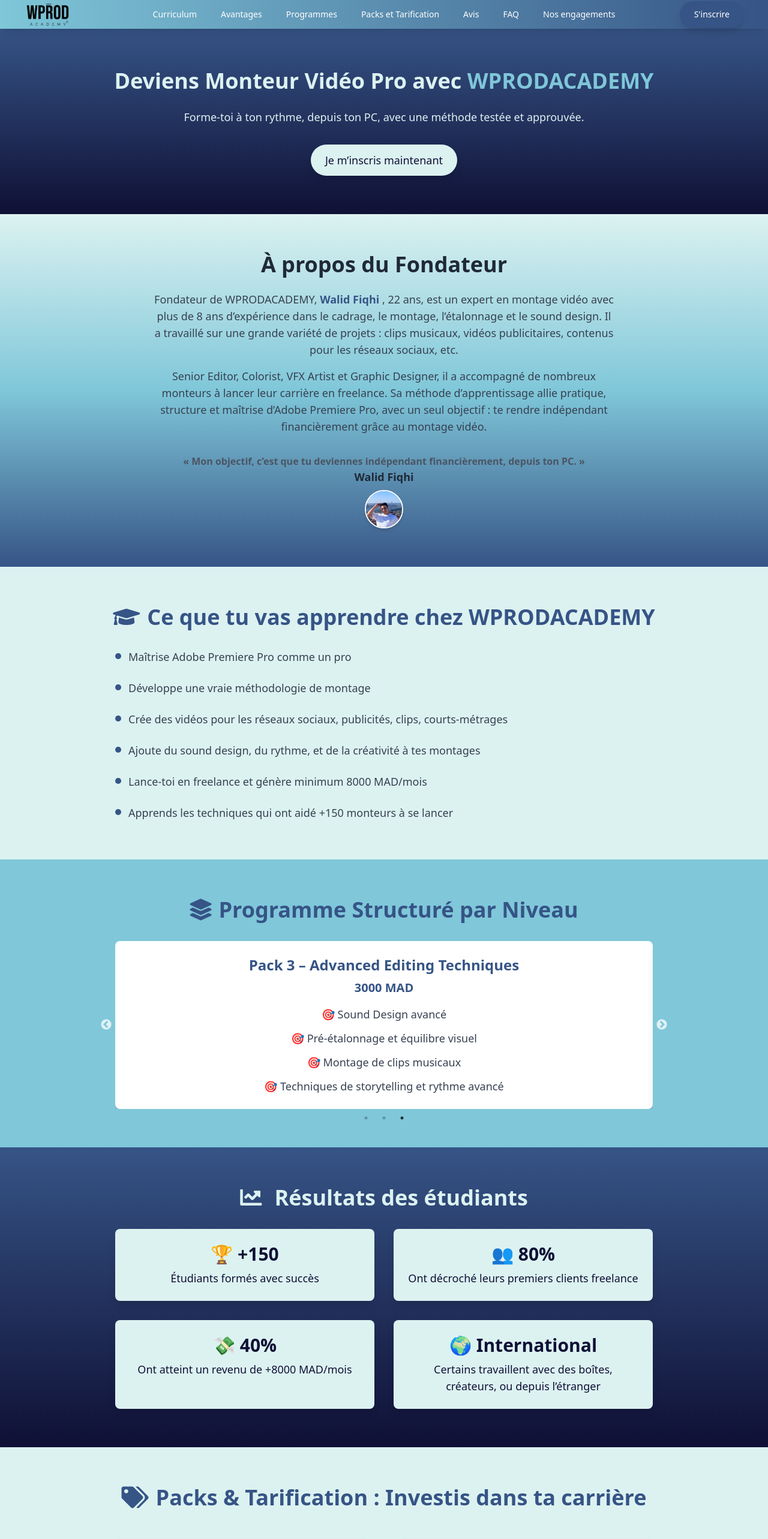
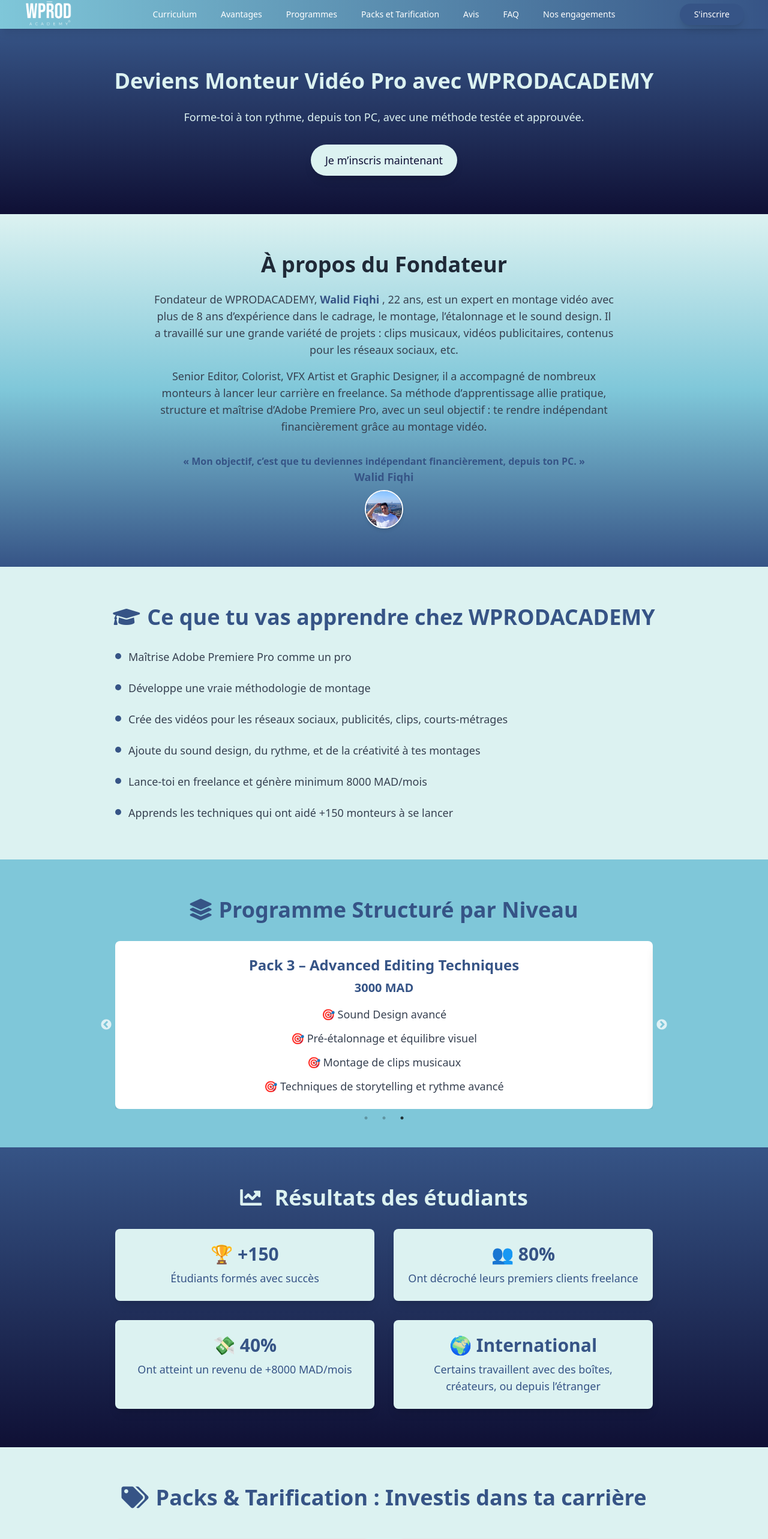
Before and after one commit to barkouchyass/walid-editors, a React (Create React App) app: page / in a window 1280 px wide. Shown: the top 2566 px of the page at 60% size. Built offline with nearby package versions, Linux system fonts and the light colour scheme.

Commit message:
les modificartion demandée

```diff
--- a/src/components/header.js
+++ b/src/components/header.js
@@ -1,6 +1,7 @@
 import { useState, useEffect } from 'react';
 import { PopoverGroup } from '@headlessui/react';
-import logo from "../images/WPRODACADEMY.png";
+import logo1 from "../images/output-onlinepngtools.png";
+import logo2 from "../images/LOGOBLEU.png";
 
 export default function Header() {
   const [isScrolled, setIsScrolled] = useState(false);
@@ -31,7 +32,7 @@
             <span className="sr-only">Your Company</span>
             <img
               alt=""
-              src={logo}
+              src={isScrolled ? logo2 : logo1}
               className={`transition-all duration-300 ease-in-out ${
                 isScrolled ? 'h-10' : 'h-12'
               } w-auto`}
@@ -102,7 +103,7 @@
             className={`transition-all duration-300 font-medium rounded-full shadow-lg ${
               isScrolled
                 ? 'py-2 px-4 text-xs text-white bg-dark hover:bg-secondary'
-                : 'py-3 px-6 text-sm text-white bg-accent hover:bg-dark'
+                : 'py-2 px-6 text-sm text-white bg-accent hover:bg-dark'
             }`}
           >
             S'inscrire
--- a/src/pages/LandingPage.js
+++ b/src/pages/LandingPage.js
@@ -78,7 +78,7 @@
     <div className="bg-gray-50 text-gray-800 font-sans">
       <section className="text-center py-16 bg-gradient-to-b from-accent to-dark text-primary">
         <h1 className="text-4xl font-semibold leading-tight">
-          Deviens Monteur Vidéo Pro avec <span className="font-extrabold text-secondary">WPRODACADEMY</span>
+          Deviens Monteur Vidéo Pro avec <span className="font-extrabold">WPRODACADEMY</span>
         </h1>
         <p className="mt-6 text-lg max-w-3xl mx-auto">
           Forme-toi à ton rythme, depuis ton PC, avec une méthode testée et approuvée.
@@ -217,8 +217,8 @@
           Senior Editor, Colorist, VFX Artist et Graphic Designer, il a accompagné de nombreux monteurs à lancer leur carrière en freelance. Sa méthode d’apprentissage allie pratique, structure et maîtrise d’Adobe Premiere Pro, avec un seul objectif : te rendre indépendant financièrement grâce au montage vidéo.
           </p>
           <div className="flex flex-col items-center">
-          <div className="font-bold text-gray-600">« Mon objectif, c’est que tu deviennes indépendant financièrement, depuis ton PC. »</div>
-            <div className="text-lg font-semibold">Walid Fiqhi</div>
+          <div className="font-bold text-accent">« Mon objectif, c’est que tu deviennes indépendant financièrement, depuis ton PC. »</div>
+            <div className="text-lg font-semibold text-accent">Walid Fiqhi</div>
 
             <img
               src={img}
@@ -314,19 +314,19 @@
           <i className="fas fa-chart-line mr-3"></i> Résultats des étudiants
         </h2>
         <div className="max-w-4xl mx-auto grid grid-cols-1 md:grid-cols-2 gap-8">
-          <div className="bg-primary text-dark p-6 rounded-lg shadow-lg text-center">
+          <div className="bg-primary text-accent p-6 rounded-lg shadow-lg text-center">
             <h3 className="text-3xl font-bold">🏆 +150</h3>
             <p className="mt-2 text-lg">Étudiants formés avec succès</p>
           </div>
-          <div className="bg-primary text-dark p-6 rounded-lg shadow-lg text-center">
+          <div className="bg-primary text-accent p-6 rounded-lg shadow-lg text-center">
             <h3 className="text-3xl font-bold">👥 80%</h3>
             <p className="mt-2 text-lg">Ont décroché leurs premiers clients freelance</p>
           </div>
-          <div className="bg-primary text-dark p-6 rounded-lg shadow-lg text-center">
+          <div className="bg-primary text-accent p-6 rounded-lg shadow-lg text-center">
             <h3 className="text-3xl font-bold">💸 40%</h3>
             <p className="mt-2 text-lg">Ont atteint un revenu de +8000 MAD/mois</p>
           </div>
-          <div className="bg-primary text-dark p-6 rounded-lg shadow-lg text-center">
+          <div className="bg-primary text-accent p-6 rounded-lg shadow-lg text-center">
             <h3 className="text-3xl font-bold">🌍 International</h3>
             <p className="mt-2 text-lg">
               Certains travaillent avec des boîtes, créateurs, ou depuis l’étranger
@@ -343,7 +343,7 @@
           <div className="bg-gray-50 p-8 rounded-lg shadow-lg border border-gray-200 flex flex-col items-center text-center">
             <h3 className="text-2xl font-bold text-accent mb-4">Pack complet (les 3 niveaux)</h3>
             <p className="text-base text-gray-600 mb-6">
-              Économisez plus de <span className="font-bold">1800 MAD</span> en optant pour le pack complet !
+              Économisez plus de <span className="font-bold text-accent">1800 MAD</span> en optant pour le pack complet !
             </p>
             <ul className="space-y-3 text-gray-700 text-left w-full max-w-xs">
               <li>✅ Accès à vie</li>
@@ -367,7 +367,7 @@
               <li>✅ Bilan et plan de carrière</li>
             </ul>
             <p className="mt-8 text-2xl font-bold text-accent">4000 MAD</p>
-            <p className="mt-2 text-sm text-gray-600 font-bold">Places limitées chaque mois.</p>
+            <p className="mt-2 text-sm text-accent font-bold">Places limitées chaque mois.</p>
           </div>
         </div>
       </section>
@@ -416,29 +416,29 @@
         </div>
       </section>
 
-      <section id="faq" className="py-16 px-6 bg-primary">
-        <h2 className="text-4xl font-bold text-center text-accent flex items-center justify-center">
+      <section id="faq" className="py-16 px-6 bg-accent">
+        <h2 className="text-4xl font-bold text-center text-secondary flex items-center justify-center">
           <i className="fas fa-question-circle mr-3"></i> Questions Fréquentes (FAQ)
         </h2>
-        <div className="mt-8 max-w-4xl mx-auto space-y-6 text-lg text-gray-700">
+        <div className="mt-8 max-w-4xl mx-auto space-y-6 text-lg text-primary">
           <div>
-            <p className="font-semibold text-accent"> ❓Est-ce que je peux commencer même si je suis débutant ?</p>
+            <p className="font-semibold text-secondary"> ❓Est-ce que je peux commencer même si je suis débutant ?</p>
             <p className="mt-2">Oui ! Le pack Video Editing Basics est fait pour toi.</p>
           </div>
           <div>
-            <p className="font-semibold text-accent"> ❓Est-ce que je peux payer en plusieurs fois ?</p>
+            <p className="font-semibold text-secondary"> ❓Est-ce que je peux payer en plusieurs fois ?</p>
             <p className="mt-2">Tu pourras bientôt payer en plusieurs fois avec nos partenaires.</p>
           </div>
           <div>
-            <p className="font-semibold text-accent"> ❓Je suis déjà monteur, est-ce que j’ai quelque chose à apprendre ?</p>
+            <p className="font-semibold text-secondary"> ❓Je suis déjà monteur, est-ce que j’ai quelque chose à apprendre ?</p>
             <p className="mt-2">Bien sûr. Le niveau Advanced est là pour les monteurs qui veulent aller plus loin.</p>
           </div>
           <div>
-            <p className="font-semibold text-accent"> ❓Et si je ne comprends pas quelque chose ?</p>
+            <p className="font-semibold text-secondary"> ❓Et si je ne comprends pas quelque chose ?</p>
             <p className="mt-2">Tu as accès au support 24/7 + des séances live offertes à la fin pour clarifier tout.</p>
           </div>
           <div>
-            <p className="font-semibold text-accent"> ❓Est-ce que c’est en français ou darija ?</p>
+            <p className="font-semibold text-secondary"> ❓Est-ce que c’est en français ou darija ?</p>
             <p className="mt-2">La formation est disponible en darija (version EN bientôt dispo).</p>
           </div>
         </div>
```
Also changed, not shown: src/images/LOGOBLEU.png (added).
